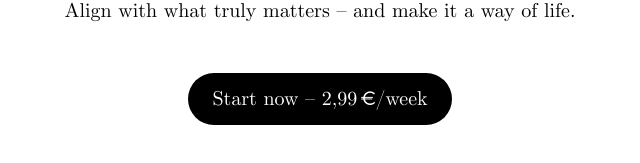
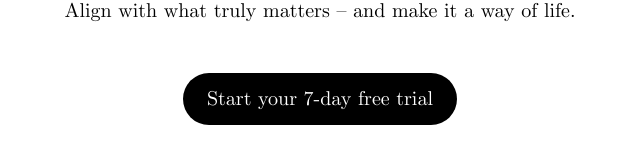
Before and after one commit to DrMvF/ikigaistrategist, a Next.js app: page /start in a window 1280 px wide. Shown: the part 399-562 px from the top of the page, without its empty margins (320-960 px from the left). Built offline with nearby package versions, Linux system fonts and the light colour scheme.

Commit message:
💡 Update start page with 7-day free trial and fix TSX issues

```diff
--- a/app/start/page.tsx
+++ b/app/start/page.tsx
@@ -23,10 +23,10 @@ export default function StartPage() {
         </p>
 
         <a
-          href="/check-in"
+          href="https://buy.stripe.com/aFacN5dFg7hMdxn1dJ7N603"
           className="cursor-pointer rounded-full bg-black text-white px-6 py-3 text-lg sm:text-xl text-center hover:bg-[#383838] transition-colors dark:bg-white dark:text-black dark:hover:bg-[#e5e5e5]"
         >
-          Start now – 2,99 €/week
+          Start your 7-day free trial
         </a>
       </main>
     </div>
```
